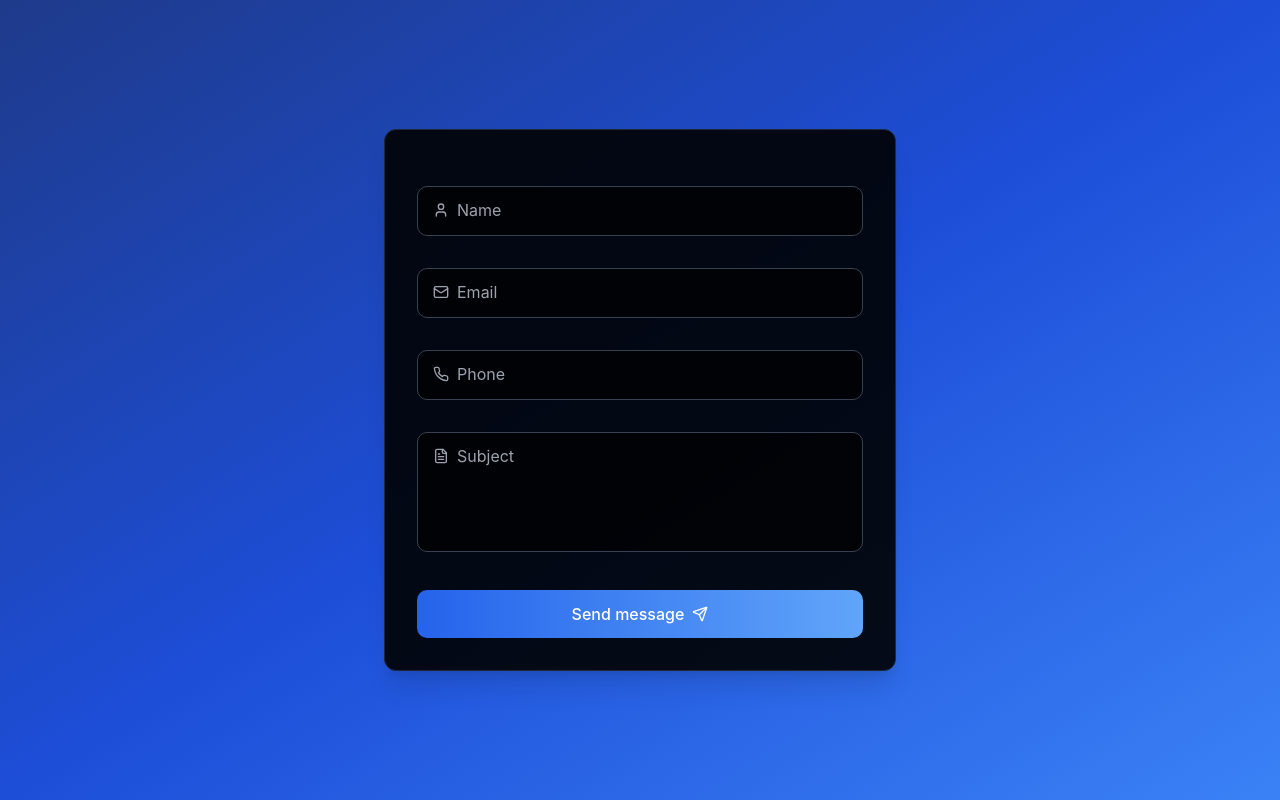
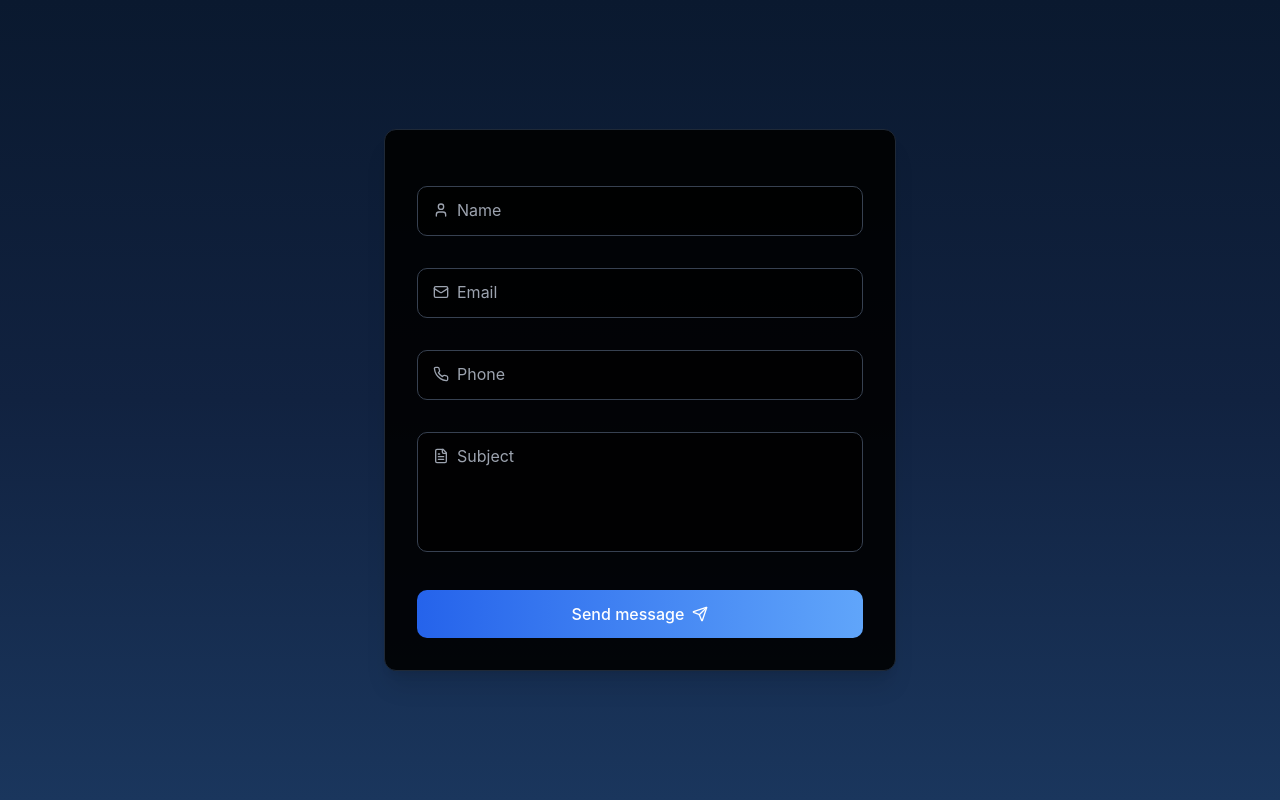
Before and after one commit to arinelson/static-value, a React (Vite) app: page / in a window 1280 px wide. Built offline with nearby package versions, Linux system fonts and the light colour scheme.

Commit message:
Update background color
Update the background to a darker blue with a gradient.

```diff
--- a/src/pages/Index.tsx
+++ b/src/pages/Index.tsx
@@ -1,6 +1,7 @@
 
 import React, { useEffect } from 'react';
 import ContactForm from '@/components/ContactForm';
+import ParticleBackground from '@/components/ParticleBackground';
 
 const Index: React.FC = () => {
   useEffect(() => {
@@ -12,7 +13,10 @@ const Index: React.FC = () => {
   }, []);
 
   return (
-    <div className="min-h-screen w-full flex flex-col items-center justify-center px-4 py-20 relative overflow-hidden bg-gradient-to-br from-blue-900 via-blue-700 to-blue-500">
+    <div className="min-h-screen w-full flex flex-col items-center justify-center px-4 py-20 relative overflow-hidden bg-gradient-to-b from-[#0A192F] via-[#112240] to-[#1A365D]">
+      {/* Particle Background */}
+      <ParticleBackground />
+
       {/* Form Container */}
       <ContactForm />
 
```
